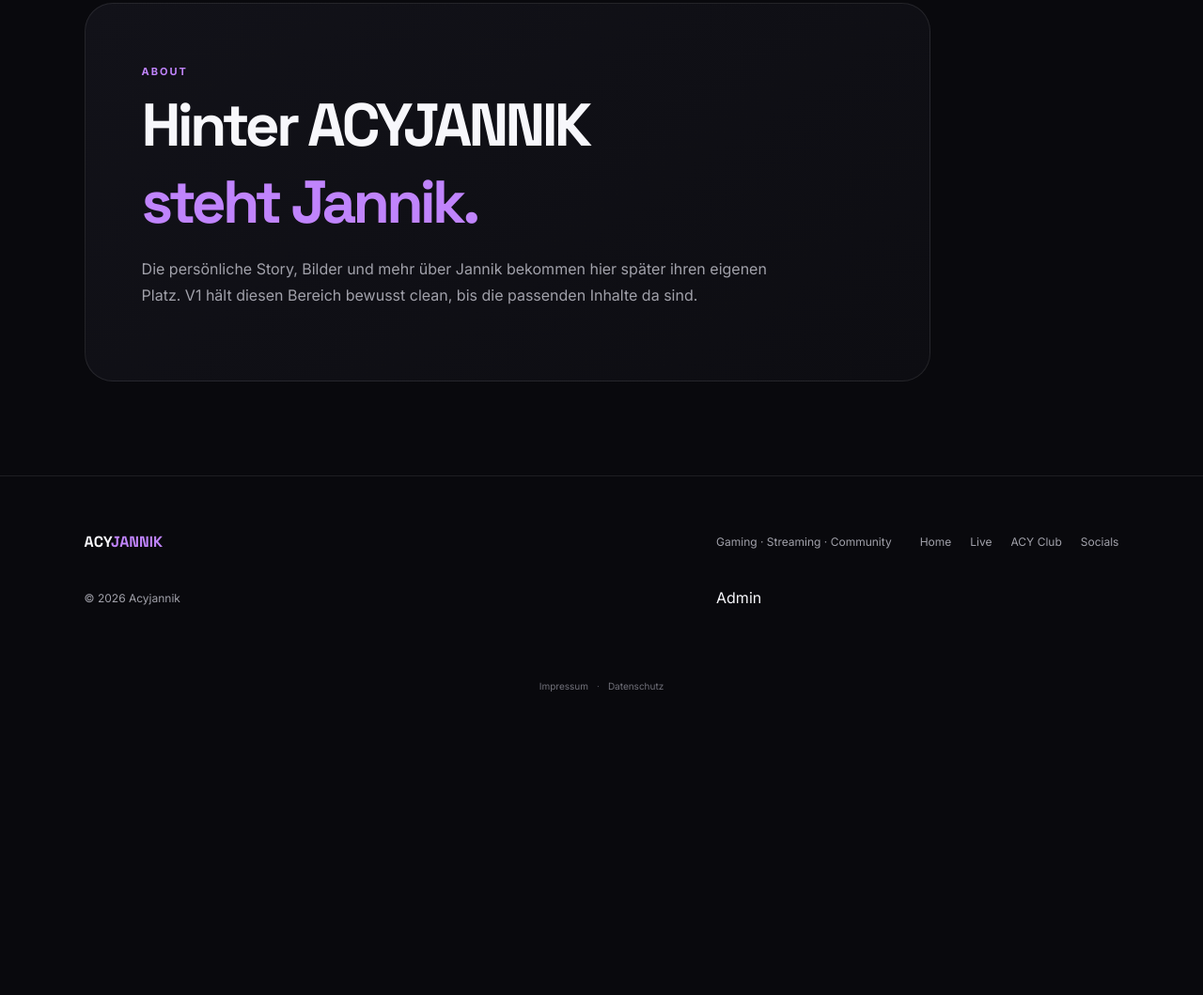
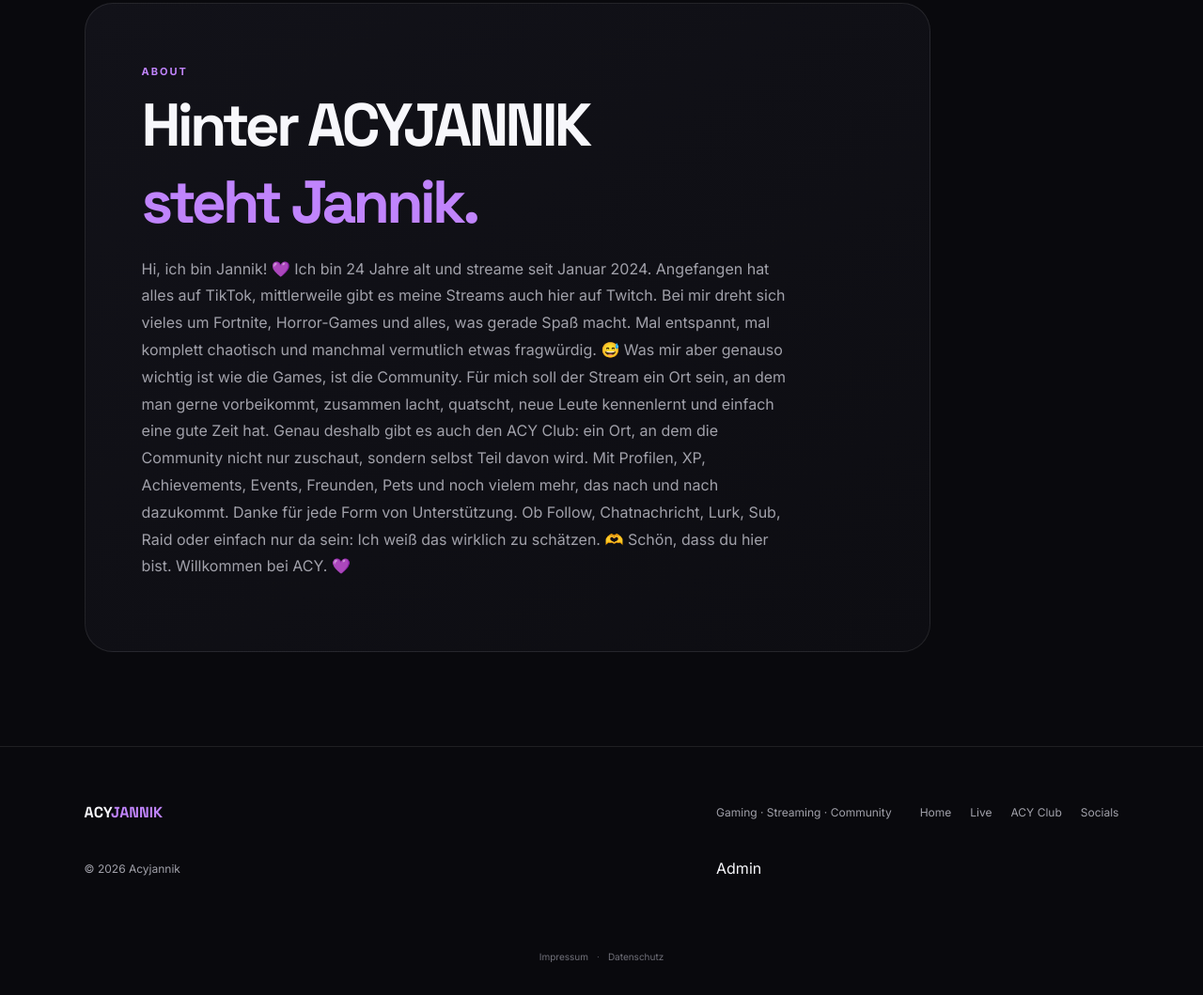
Before and after one commit to Acyjannik/website, a plain HTML site: page index.html in a window 1280 px wide. Shown: the part 5265-6324 px from the top of the page at 94% size. Before the commit the page ends 6036 px from the top, so only its background shows below. Drawn offline with nearby package versions, Linux system fonts and the light colour scheme; no server answers.

Commit message:
Add files via upload

```diff
--- a/index.html
+++ b/index.html
@@ -233,7 +233,18 @@
       <div class="about-card reveal">
         <span class="eyebrow">ABOUT</span>
         <h2>Hinter ACYJANNIK<br><span>steht Jannik.</span></h2>
-        <p id="about-text-public">Die persönliche Story, Bilder und mehr über Jannik bekommen hier später ihren eigenen Platz. V1 hält diesen Bereich bewusst clean, bis die passenden Inhalte da sind.</p>
+        <p id="about-text-public">Hi, ich bin Jannik! 💜
+Ich bin 24 Jahre alt und streame seit Januar 2024. Angefangen hat alles auf TikTok, mittlerweile gibt es meine Streams auch hier auf Twitch.
+
+Bei mir dreht sich vieles um Fortnite, Horror-Games und alles, was gerade Spaß macht. Mal entspannt, mal komplett chaotisch und manchmal vermutlich etwas fragwürdig. 😅
+
+Was mir aber genauso wichtig ist wie die Games, ist die Community. Für mich soll der Stream ein Ort sein, an dem man gerne vorbeikommt, zusammen lacht, quatscht, neue Leute kennenlernt und einfach eine gute Zeit hat.
+
+Genau deshalb gibt es auch den ACY Club: ein Ort, an dem die Community nicht nur zuschaut, sondern selbst Teil davon wird. Mit Profilen, XP, Achievements, Events, Freunden, Pets und noch vielem mehr, das nach und nach dazukommt.
+
+Danke für jede Form von Unterstützung. Ob Follow, Chatnachricht, Lurk, Sub, Raid oder einfach nur da sein: Ich weiß das wirklich zu schätzen. 🫶
+
+Schön, dass du hier bist. Willkommen bei ACY. 💜</p>
       </div>
     </section>
 </main>
@@ -246,6 +257,6 @@
   <div class="footer-admin-link"><a href="/admin.html">Admin</a></div></footer>
 
   <script src="https://cdn.jsdelivr.net/npm/@supabase/supabase-js@2"></script><script src="/pet-companion.js?v=7.2.0" defer></script>
-  <script src="script.js?v=6.1.0"></script>
+  <script src="script.js?v=7.4.9"></script>
 <footer class="legal-footer"><a href="/impressum.html">Impressum</a><span>·</span><a href="/datenschutz.html">Datenschutz</a></footer></body>
 </html>
--- a/site-content.js
+++ b/site-content.js
@@ -6,7 +6,7 @@ export default async function handler(_req, res) {
       hero_kicker: "GAMING · STREAMING · COMMUNITY",
       hero_title: "ACYJANNIK",
       hero_description: "Willkommen im digitalen Zuhause von Acyjannik. Streams, Games und der ACY Club an einem Ort.",
-      about_text: "Gaming, Streaming und eine Community, die weit über einen Stream hinausgeht.",
+      about_text: 'Hi, ich bin Jannik! 💜\\nIch bin 24 Jahre alt und streame seit Januar 2024. Angefangen hat alles auf TikTok, mittlerweile gibt es meine Streams auch hier auf Twitch.\\n\\nBei mir dreht sich vieles um Fortnite, Horror-Games und alles, was gerade Spaß macht. Mal entspannt, mal komplett chaotisch und manchmal vermutlich etwas fragwürdig. 😅\\n\\nWas mir aber genauso wichtig ist wie die Games, ist die Community. Für mich soll der Stream ein Ort sein, an dem man gerne vorbeikommt, zusammen lacht, quatscht, neue Leute kennenlernt und einfach eine gute Zeit hat.\\n\\nGenau deshalb gibt es auch den ACY Club: ein Ort, an dem die Community nicht nur zuschaut, sondern selbst Teil davon wird. Mit Profilen, XP, Achievements, Events, Freunden, Pets und noch vielem mehr, das nach und nach dazukommt.\\n\\nDanke für jede Form von Unterstützung. Ob Follow, Chatnachricht, Lurk, Sub, Raid oder einfach nur da sein: Ich weiß das wirklich zu schätzen. 🫶\\n\\nSchön, dass du hier bist. Willkommen bei ACY. 💜',
       community_text: "Mehr als nur ein Chat. Die Community rund um Acyjannik, zusammengebracht an einem Ort.",
       hero_image_url: "/assets/acyjannik-hero.png",
     },
```
Also changed, not shown: README.md.
